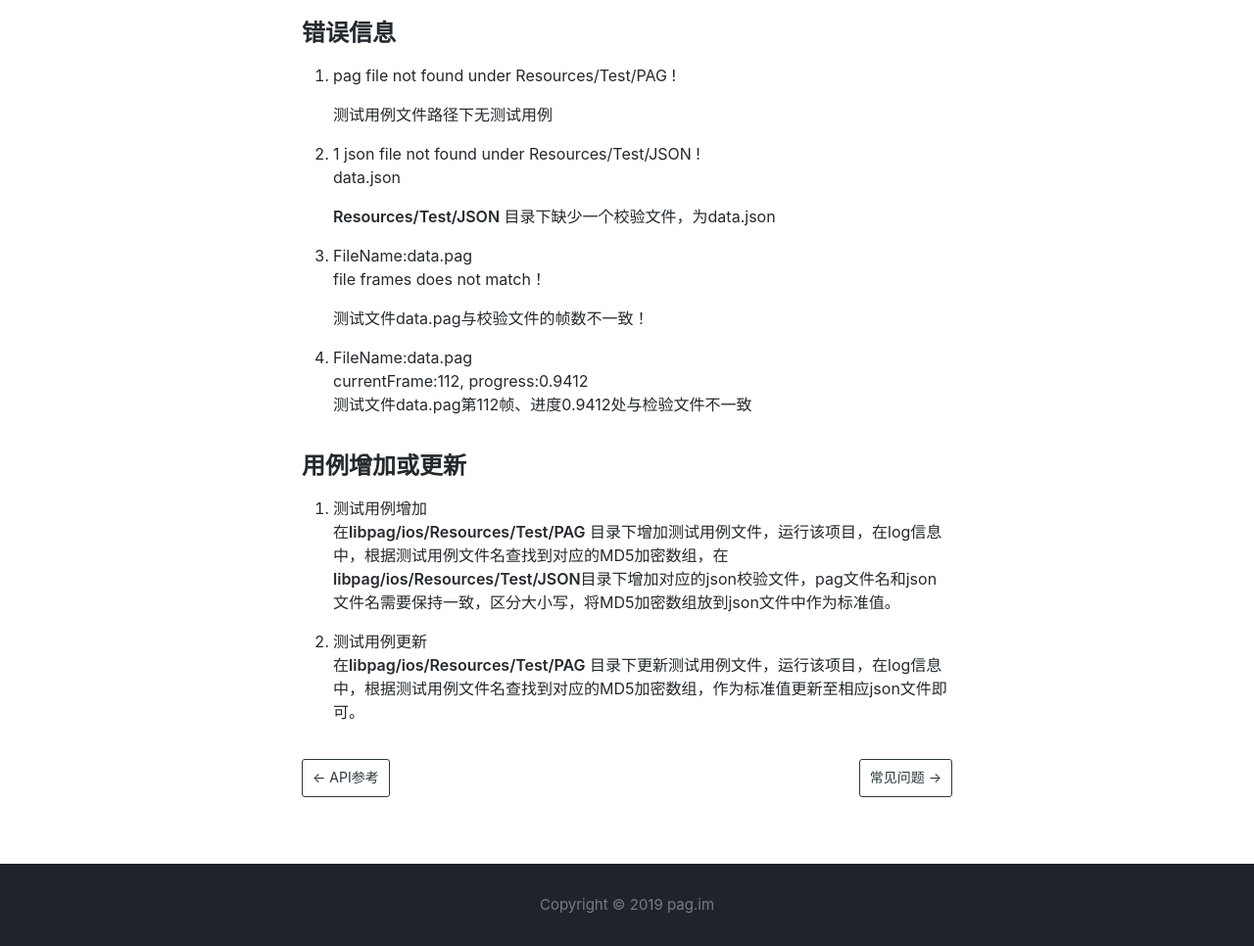
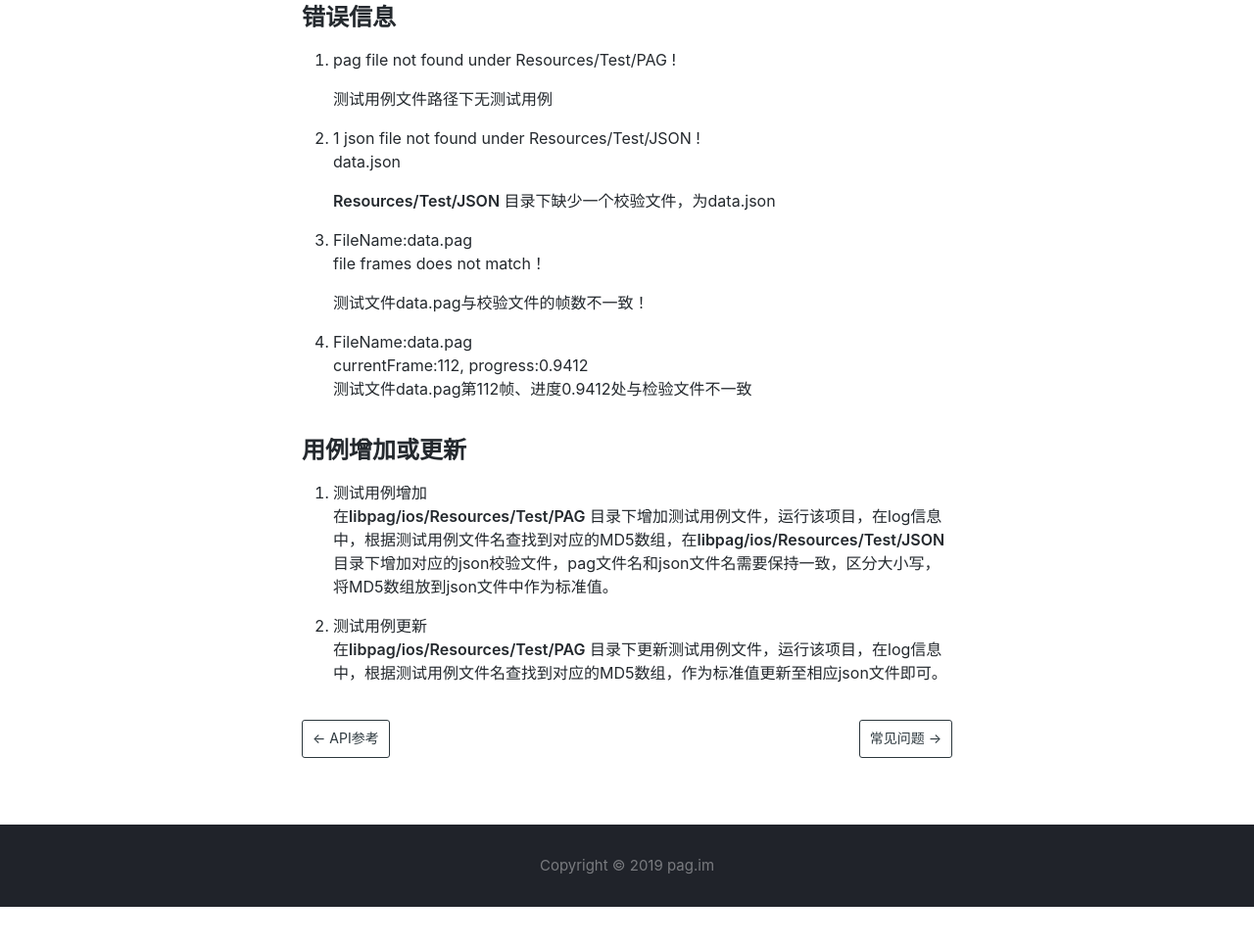
Before and after one commit to liuhongda/libpag.github.io, a plain HTML site: page docs/test.html in a window 1280 px wide. Shown: the part 2332-3298 px from the top of the page at 98% size. After the commit the page ends 3258 px from the top, so only its background shows below. Drawn offline with nearby package versions, Linux system fonts and the light colour scheme; files whose address does not match are found by name.

Commit message:
Deploy website
Deploy website version based on 3c96f422fbc601a992218557a48c1489eb5a459a

```diff
--- a/docs/test.html
+++ b/docs/test.html
@@ -85,8 +85,8 @@ currentFrame:112, progress:0.9412 <br/>
 <h2><a class="anchor" aria-hidden="true" id="用例增加或更新"></a><a href="#用例增加或更新" aria-hidden="true" class="hash-link"><svg class="hash-link-icon" aria-hidden="true" height="16" version="1.1" viewBox="0 0 16 16" width="16"><path fill-rule="evenodd" d="M4 9h1v1H4c-1.5 0-3-1.69-3-3.5S2.55 3 4 3h4c1.45 0 3 1.69 3 3.5 0 1.41-.91 2.72-2 3.25V8.59c.58-.45 1-1.27 1-2.09C10 5.22 8.98 4 8 4H4c-.98 0-2 1.22-2 2.5S3 9 4 9zm9-3h-1v1h1c1 0 2 1.22 2 2.5S13.98 12 13 12H9c-.98 0-2-1.22-2-2.5 0-.83.42-1.64 1-2.09V6.25c-1.09.53-2 1.84-2 3.25C6 11.31 7.55 13 9 13h4c1.45 0 3-1.69 3-3.5S14.5 6 13 6z"></path></svg></a>用例增加或更新</h2>
 <ol>
 <li><p>测试用例增加<br/>
-在<strong>libpag/ios/Resources/Test/PAG</strong> 目录下增加测试用例文件，运行该项目，在log信息中，根据测试用例文件名查找到对应的MD5加密数组，在<strong>libpag/ios/Resources/Test/JSON</strong>目录下增加对应的json校验文件，pag文件名和json文件名需要保持一致，区分大小写，将MD5加密数组放到json文件中作为标准值。</p></li>
+在<strong>libpag/ios/Resources/Test/PAG</strong> 目录下增加测试用例文件，运行该项目，在log信息中，根据测试用例文件名查找到对应的MD5数组，在<strong>libpag/ios/Resources/Test/JSON</strong>目录下增加对应的json校验文件，pag文件名和json文件名需要保持一致，区分大小写，将MD5数组放到json文件中作为标准值。</p></li>
 <li><p>测试用例更新<br/>
-在<strong>libpag/ios/Resources/Test/PAG</strong> 目录下更新测试用例文件，运行该项目，在log信息中，根据测试用例文件名查找到对应的MD5加密数组，作为标准值更新至相应json文件即可。</p></li>
+在<strong>libpag/ios/Resources/Test/PAG</strong> 目录下更新测试用例文件，运行该项目，在log信息中，根据测试用例文件名查找到对应的MD5数组，作为标准值更新至相应json文件即可。</p></li>
 </ol>
 </span></div></article></div><div class="docs-prevnext"><a class="docs-prev button" href="/docs/api.html"><span class="arrow-prev">← </span><span>API参考</span></a><a class="docs-next button" href="/docs/faq.html"><span>常见问题</span><span class="arrow-next"> →</span></a></div></div></div><nav class="onPageNav"><ul class="toc-headings"><li><a href="#测试原理">测试原理</a></li><li><a href="#测试用例文件路径">测试用例文件路径</a></li><li><a href="#使用方法">使用方法</a></li><li><a href="#错误信息">错误信息</a></li><li><a href="#用例增加或更新">用例增加或更新</a></li></ul></nav></div><footer class="nav-footer" id="footer"><section class="copyright">Copyright © 2019 pag.im</section></footer></div></body></html>
```
Also changed, not shown: img/fail.png, img/success.png.
